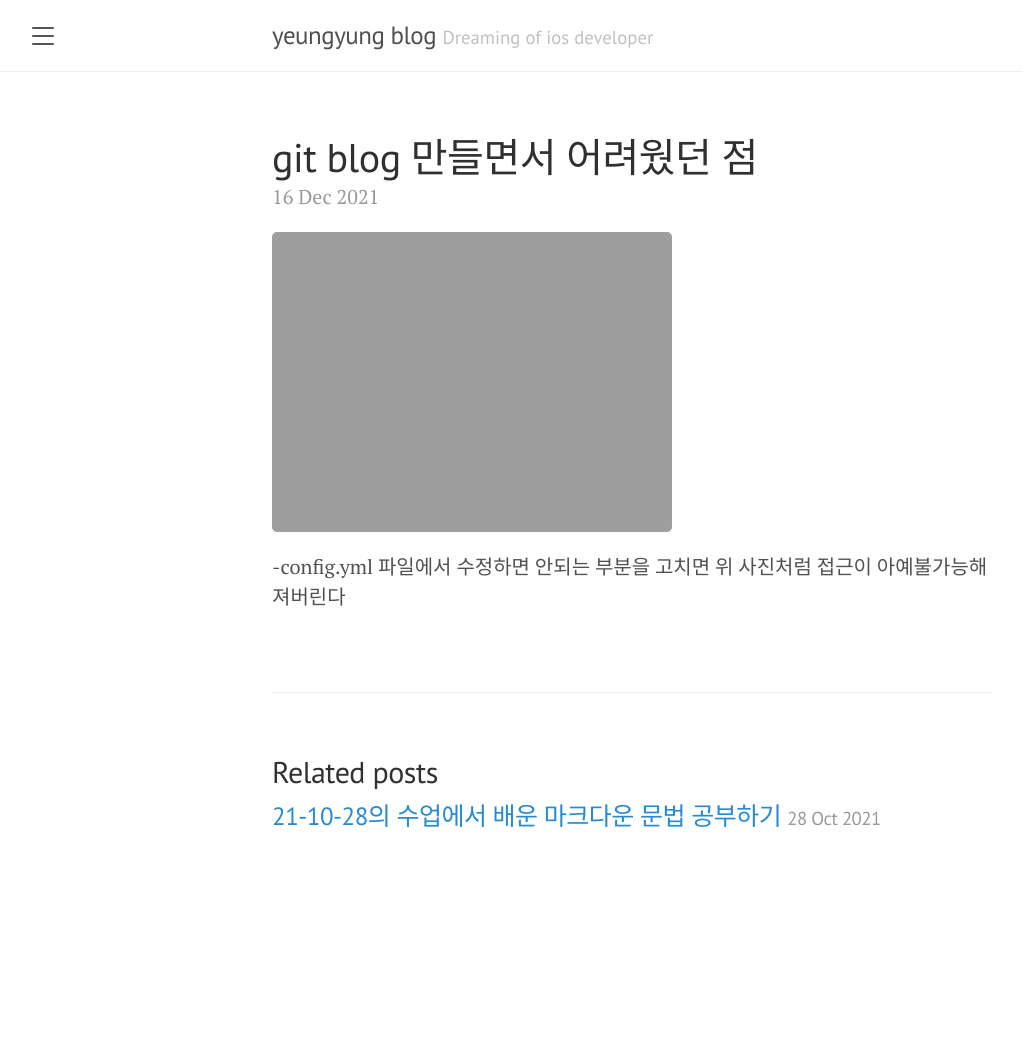
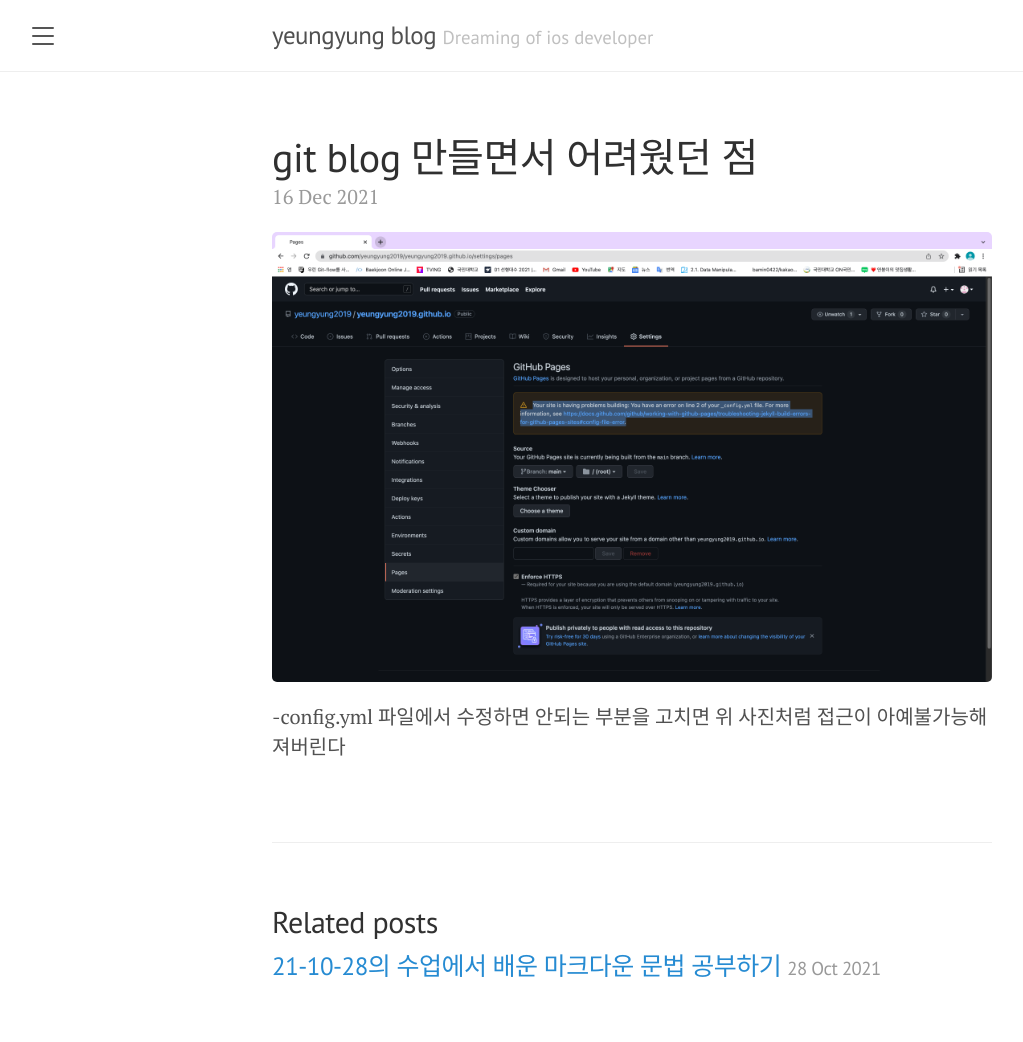
Before and after one commit to yeungyung2019/yeungyung2019.github.io, a Jekyll site: the page built from _posts/2021-12-16-new.md, in a window 1280 px wide. Shown: the whole page, without its empty margins (8-1031 px from the left). Built offline with Jekyll 4.4.1, drawn with Linux system fonts in a browser that asks for light colours; before the commit the page ends 900 px from its top, so only the background shows below that.

```diff
--- a/_posts/2021-12-16-new.md
+++ b/_posts/2021-12-16-new.md
@@ -3,5 +3,6 @@ layout: post
 title : 'git blog 만들면서 어려웠던 점'
 comments: True
 ---
-![오류사진]('/public/config.png')
+
+<img src="/public/config.png">
 -config.yml 파일에서 수정하면 안되는 부분을 고치면 위 사진처럼 접근이 아예불가능해져버린다
```
